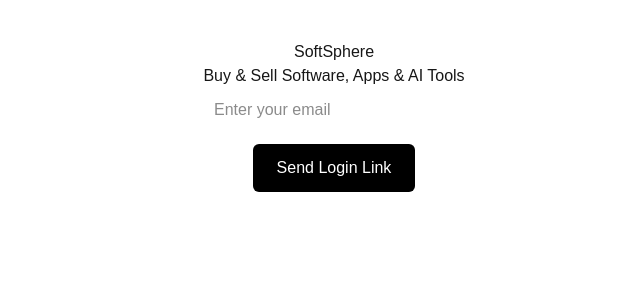
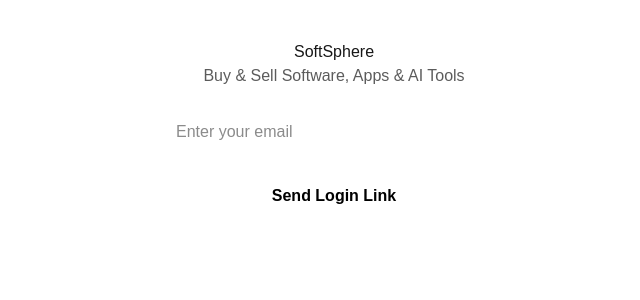
Before and after one commit to aman-softsphere/softsphere, a Next.js app: page / in a window 1280 px wide. Shown: the top 300 px of the page, without its empty margins (306-946 px from the left). Built offline with nearby package versions, Linux system fonts and the light colour scheme; no server answers.

Commit message:
Clean homepage and polish login UI

```diff
--- a/app/page.tsx
+++ b/app/page.tsx
@@ -14,16 +14,6 @@
   const [email, setEmail] = useState("");
   const [checking, setChecking] = useState(true);
   const [sent, setSent] = useState(false);
-
-  // 🔍 DEBUG: ENV VARS (TEMPORARY)
-  console.log(
-    "SUPABASE URL:",
-    process.env.NEXT_PUBLIC_SUPABASE_URL
-  );
-  console.log(
-    "SUPABASE ANON:",
-    process.env.NEXT_PUBLIC_SUPABASE_ANON_KEY?.slice(0, 10)
-  );
 
   useEffect(() => {
     const checkUser = async () => {
@@ -61,12 +51,23 @@
   }
 
   return (
-    <main style={{ padding: 40, textAlign: "center" }}>
+    <main
+      style={{
+        padding: 40,
+        textAlign: "center",
+        maxWidth: 420,
+        margin: "0 auto",
+      }}
+    >
       <h1>SoftSphere</h1>
-      <p>Buy & Sell Software, Apps & AI Tools</p>
+      <p style={{ opacity: 0.7 }}>
+        Buy & Sell Software, Apps & AI Tools
+      </p>
 
       {sent ? (
-        <p>✅ Check your email for the login link</p>
+        <p style={{ marginTop: 20 }}>
+          ✅ Check your email for the login link
+        </p>
       ) : (
         <>
           <input
@@ -74,18 +75,24 @@
             placeholder="Enter your email"
             value={email}
             onChange={(e) => setEmail(e.target.value)}
-            style={{ padding: 10, width: 260 }}
+            style={{
+              padding: 12,
+              width: "100%",
+              borderRadius: 10,
+              marginTop: 20,
+            }}
           />
-          <br />
+
           <button
             onClick={sendLink}
             style={{
-              marginTop: 12,
-              padding: "12px 24px",
-              background: "black",
-              color: "white",
-              borderRadius: 6,
-              cursor: "pointer",
+              marginTop: 16,
+              padding: "12px 22px",
+              background: "#ffffff",
+              color: "#000000",
+              borderRadius: 10,
+              fontWeight: 600,
+              width: "100%",
             }}
           >
             Send Login Link
```
